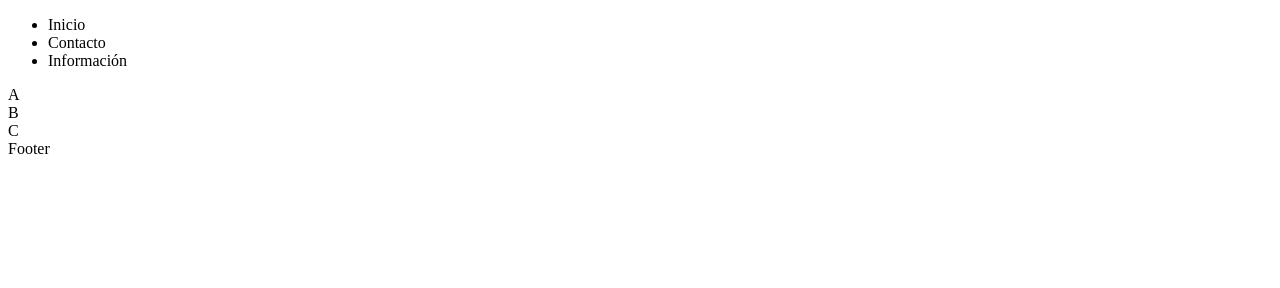
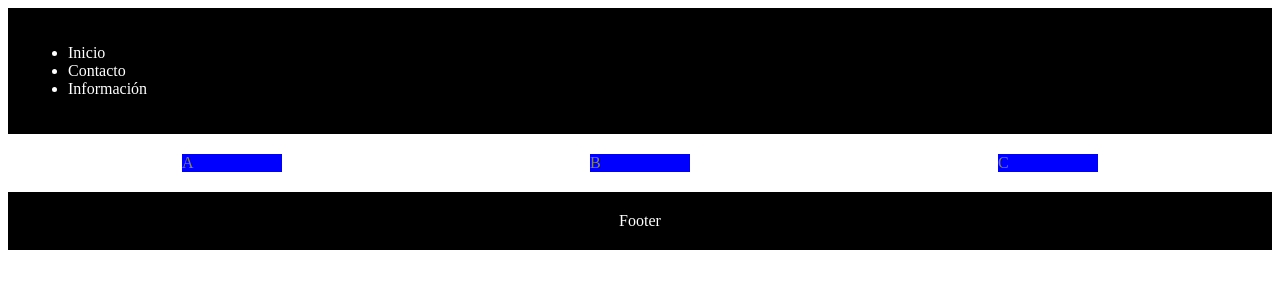
Before and after one commit to albabernal03/proyecto_sitio_web, a plain HTML site: page index.html in a window 1280 px wide. Drawn offline with Linux system fonts and the light colour scheme; files that its build step writes are made by us from their sources.

Commit message:
definimos la estructura de la página

```diff
--- a/index.html
+++ b/index.html
@@ -3,7 +3,7 @@
     <head>
         <meta name="viewport" content="width=device-width, initial-scale=1"> <!--Esto lo usamos para para definir cómo se debe ajustar la presentación de la página en dispositivos móviles.-->
         <meta charset="UTF-8"> <!--Esto lo usamos para definir la codificación de caracteres para el documento HTML.-->
-        <link rel="stylesheet" href="css/style.css">
+        <link rel="stylesheet" href="./style.css" />
         <title>Documento</title>
     </head>
 
--- a/style.css
+++ b/style.css
@@ -1,11 +1,11 @@
-#header{
+header{
     background: black;
     padding:20px;
     color:white;
 
 }
 
-#section{
+section{
     background:white;
     color:gray;
     padding:20px;
@@ -13,9 +13,16 @@
     flex-direction: row;
 }
 
-#div{
+div{
     background:blue;
     margin:auto;
     width: 100px;
 
 }
+
+footer{
+    background: black;
+    padding:20px;
+    color:white;
+    text-align:center;
+}
```
